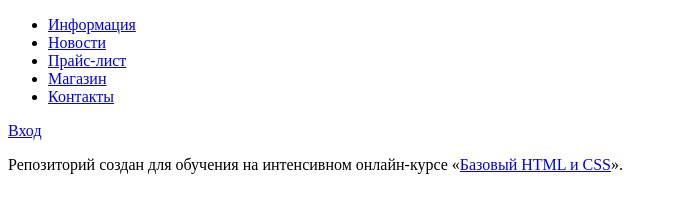
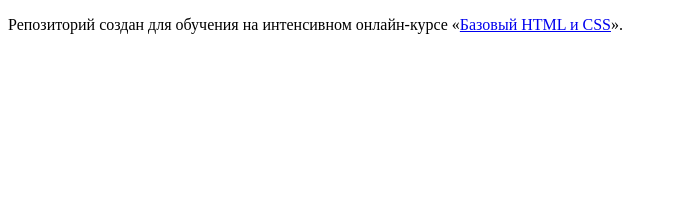
Before and after one commit to umila/289785-barbershop, a plain HTML site: page index.html in a window 1280 px wide. Shown: the whole page, without its empty margins (0-677 px from the left). Drawn offline with Linux system fonts and the light colour scheme.

Commit message:
Update index.html

```diff
--- a/index.html
+++ b/index.html
@@ -5,32 +5,7 @@
     <title>HTML Academy: Барбершоп</title>
   </head>
   <body>
-    <header class="main-header">
-      <div class="container">
-        <nav class="main-navigation">
-          <ul>
-            <li>
-              <a href="#">Информация</a>
-            </li>
-            <li>
-              <a href="#">Новости</a>
-            </li>
-            <li>
-              <a href="#">Прайс-лист</a>
-            </li>
-            <li>
-              <a href="#">Магазин</a>
-            </li>
-            <li>
-              <a href="#">Контакты</a>
-            </li>
-          <ul>
-        </nav>
-        <div class="user-block">
-          <a class="login" href="#">Вход</a>
-        </div>
-      </div>
-    </header>
+
 
     <p>Репозиторий создан для обучения на интенсивном онлайн‑курсе «<a href="https://htmlacademy.ru/intensive/htmlcss">Базовый HTML и CSS</a>».</p>
 
```
